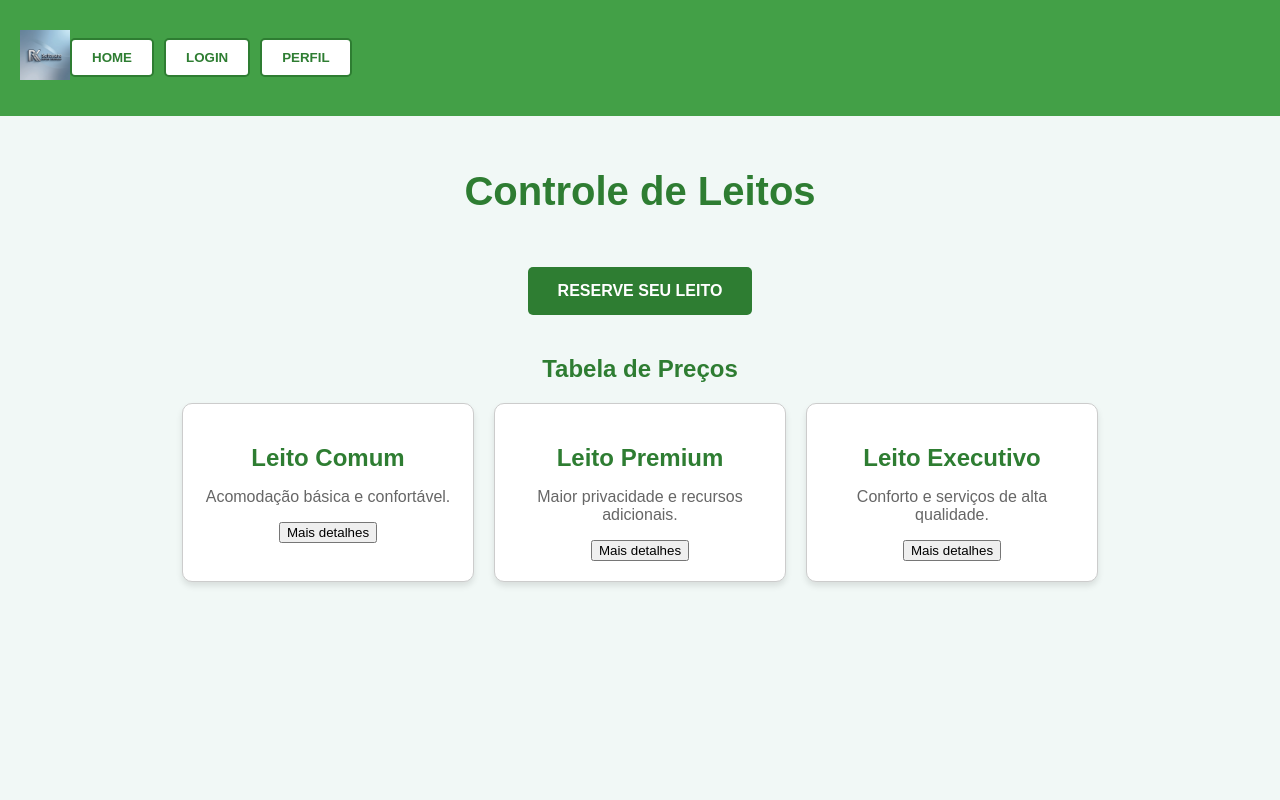
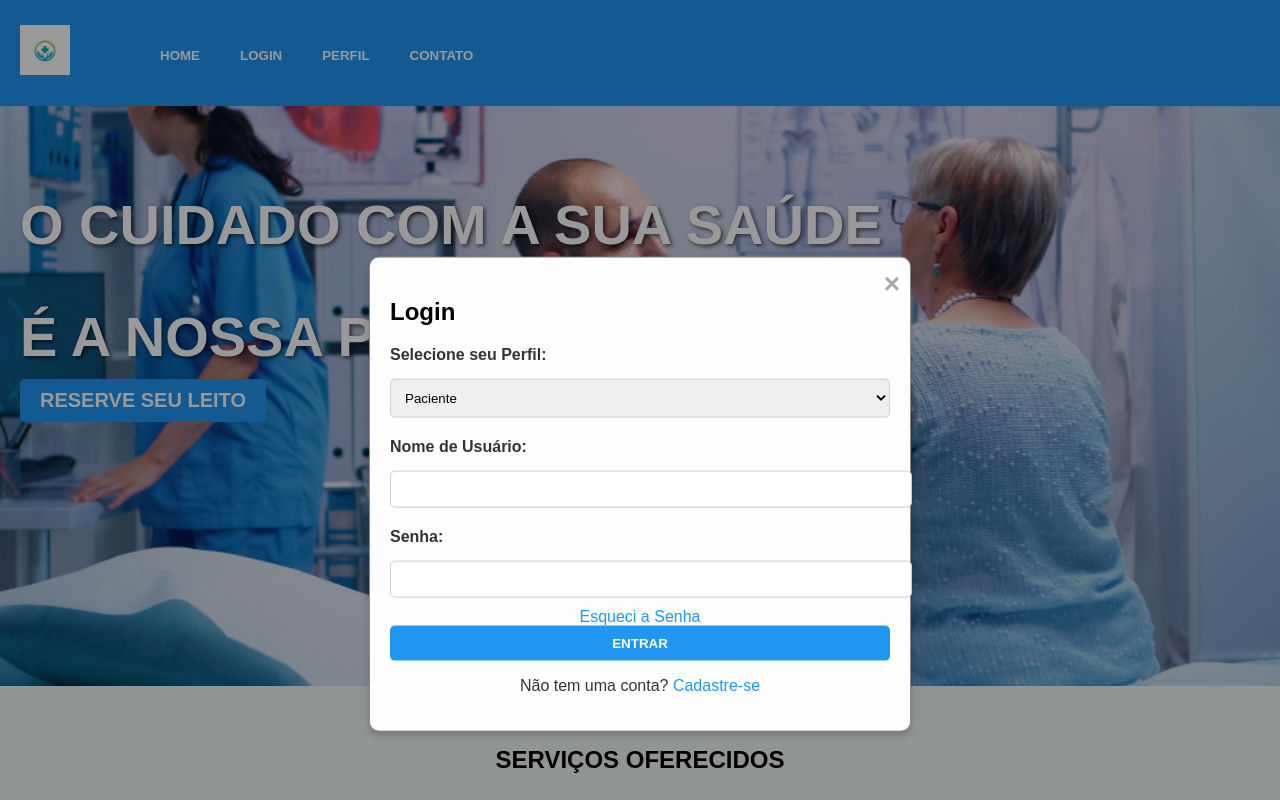
Before and after one commit to regisamxjr/sistema-de-leitos, a plain HTML site: page frontend/html/tela1.html in a window 1280 px wide. Both pictures are taken after a click on the button "RESERVE SEU LEITO". Shown: the top 800 px of the page. Drawn offline with Linux system fonts and the light colour scheme.

Commit message:
estilização e criação de novas funcionalidades

```diff
--- a/frontend/css/leitocomum.css
+++ /dev/null
@@ -1,57 +0,0 @@
-body {
-    margin: 0;
-    font-family: Arial, sans-serif;
-    background-color: #f1f8f6;
-    color: #333;
-    text-align: center;
-    padding: 20px;
-}
-
-header h1 {
-    font-size: 2em;
-    color: #2e7d32;
-    margin-bottom: 20px;
-}
-
-.details-img {
-    width: 100%;
-    max-width: 400px;
-    margin: 20px auto;
-    display: block;
-    border-radius: 10px;
-    box-shadow: 0 6px 10px rgba(0, 0, 0, 0.15);
-}
-
-main ul {
-    list-style: none;
-    padding: 0;
-    text-align: left;
-    max-width: 400px;
-    margin: 0 auto 20px;
-}
-
-main ul li {
-    margin: 10px 0;
-    font-size: 1.1em;
-}
-
-main p {
-    font-size: 1.2em;
-    margin: 15px 0;
-}
-
-main button {
-    margin-top: 20px;
-    padding: 10px 20px;
-    font-size: 1em;
-    background-color: #2e7d32;
-    color: white;
-    border: none;
-    border-radius: 5px;
-    cursor: pointer;
-    transition: 0.3s;
-}
-
-main button:hover {
-    background-color: #1b5e20;
-}
--- a/frontend/css/leitoexecutivo.css
+++ /dev/null
@@ -1,57 +0,0 @@
-body {
-    margin: 0;
-    font-family: Arial, sans-serif;
-    background-color: #f1f8f6;
-    color: #333;
-    text-align: center;
-    padding: 20px;
-}
-
-header h1 {
-    font-size: 2em;
-    color: #2e7d32;
-    margin-bottom: 20px;
-}
-
-.details-img {
-    width: 100%;
-    max-width: 400px;
-    margin: 20px auto;
-    display: block;
-    border-radius: 10px;
-    box-shadow: 0 6px 10px rgba(0, 0, 0, 0.15);
-}
-
-main ul {
-    list-style: none;
-    padding: 0;
-    text-align: left;
-    max-width: 400px;
-    margin: 0 auto 20px;
-}
-
-main ul li {
-    margin: 10px 0;
-    font-size: 1.1em;
-}
-
-main p {
-    font-size: 1.2em;
-    margin: 15px 0;
-}
-
-main button {
-    margin-top: 20px;
-    padding: 10px 20px;
-    font-size: 1em;
-    background-color: #2e7d32;
-    color: white;
-    border: none;
-    border-radius: 5px;
-    cursor: pointer;
-    transition: 0.3s;
-}
-
-main button:hover {
-    background-color: #1b5e20;
-}
--- a/frontend/css/leitopremium.css
+++ /dev/null
@@ -1,58 +0,0 @@
-
-body {
-    margin: 0;
-    font-family: Arial, sans-serif;
-    background-color: #f1f8f6;
-    color: #333;
-    text-align: center;
-    padding: 20px;
-}
-
-header h1 {
-    font-size: 2em;
-    color: #2e7d32;
-    margin-bottom: 20px;
-}
-
-.details-img {
-    width: 100%;
-    max-width: 400px;
-    margin: 20px auto;
-    display: block;
-    border-radius: 10px;
-    box-shadow: 0 6px 10px rgba(0, 0, 0, 0.15);
-}
-
-main ul {
-    list-style: none;
-    padding: 0;
-    text-align: left;
-    max-width: 400px;
-    margin: 0 auto 20px;
-}
-
-main ul li {
-    margin: 10px 0;
-    font-size: 1.1em;
-}
-
-main p {
-    font-size: 1.2em;
-    margin: 15px 0;
-}
-
-main button {
-    margin-top: 20px;
-    padding: 10px 20px;
-    font-size: 1em;
-    background-color: #2e7d32;
-    color: white;
-    border: none;
-    border-radius: 5px;
-    cursor: pointer;
-    transition: 0.3s;
-}
-
-main button:hover {
-    background-color: #1b5e20;
-}
--- a/frontend/css/style.css
+++ b/frontend/css/style.css
@@ -1,4 +1,3 @@
-/* Estilos Gerais */
 body {
     margin: 0;
     font-family: Arial, sans-serif;
@@ -7,13 +6,7 @@ body {
 }
 
 h1, h2 {
-    color: #2e7d32;
-}
-
-header {
-    background-color: #43a047;
-    color: white;
-    padding: 10px 0;
+    color: #000000;
 }
 
 .navbar {
@@ -23,96 +16,319 @@ header {
     padding: 0 20px;
 }
 
-.nav-container {
-    display: flex;
-    align-items: center;
+header {
+    background-color: #2196F3;
+    color: white;
+    padding: 5px 0;
 }
 
 .logo {
     height: 50px;
 }
 
+.nav-container {
+    display: flex;
+    align-items: center;
+    gap: 80px;
+}
+
 .nav-buttons {
     display: flex;
-    gap: 10px;
+    justify-content: center;
+    align-items: center;
+    gap: 40px;
+    margin-top: 5px;
 }
 
-.btn {
+#btn-reserve {
     padding: 10px 20px;
-    background-color: white;
-    color: #2e7d32;
-    border: 2px solid #2e7d32;
-    border-radius: 5px;
-    cursor: pointer;
-    font-weight: bold;
-    text-transform: uppercase;
-    transition: 0.3s;
+    font-size: 20px;
+    height: auto;
+    width: auto;
 }
 
-.btn:hover {
-    background-color: #2e7d32;
-    color: white;
+section.intro {
+    padding: 40px 20px;
+    text-align: left;
+    background-image: url('/frontend/img/medico.jpg');
+    background-size: cover;
+    background-position: center;
+    min-height: 500px;
 }
 
-main {
-    padding: 20px;
-    text-align: center;
+section.intro h1 {
+    font-size: 3.5em;
+    font-weight: bold;
+    color: #ffffff;
+    text-shadow: 2px 2px 4px rgba(0, 0, 0, 0.6);
+    margin-bottom: 10px;
+    text-align: left;
 }
 
-.intro h1 {
+section.intro h2 {
     font-size: 2.5em;
+    color: #ffffff;
+    margin-bottom: 30px;
+    text-align: left;
+    text-shadow: 1px 1px 3px rgba(0, 0, 0, 0.6);
 }
 
-.reserve {
-    background-color: #2e7d32;
-    color: white;
-    border: none;
-    padding: 15px 30px;
-    font-size: 1em;
-    margin-top: 20px;
-    transition: 0.3s;
-}
-
-.reserve:hover {
-    background-color: #1b5e20;
+section {
+    margin-bottom: 60px;
 }
 
 .pricing {
-    margin-top: 40px;
+    text-align: center;
+    margin-top: 60px;
 }
 
 .pricing-table {
     display: flex;
     justify-content: center;
-    gap: 20px;
-    margin-top: 20px;
+    gap: 30px;
+    margin-top: 40px;
+    flex-wrap: wrap;
+    justify-content: center;
 }
 
 .pricing-item {
-    background-color: white;
-    border: 1px solid #ccc;
-    border-radius: 10px;
-    padding: 20px;
-    width: 250px;
-    box-shadow: 0 4px 6px rgba(0, 0, 0, 0.1);
-    transition: 0.3s;
+    background-color: #ffffff;
+    border: 2px solid #2196F3;
+    border-radius: 15px;
+    padding: 30px;
+    width: 320px;
+    box-shadow: 0 6px 8px rgba(0, 0, 0, 0.1);
+    transition: transform 0.3s, box-shadow 0.3s;
+    position: relative;
+    overflow: hidden;
+    text-align: left;
+    margin-bottom: 20px;
 }
 
 .pricing-item:hover {
-    box-shadow: 0 8px 12px rgba(0, 0, 0, 0.2);
+    box-shadow: 0 10px 15px rgba(0, 0, 0, 0.2);
     transform: translateY(-5px);
 }
 
 .pricing-item h2 {
-    margin-bottom: 10px;
+    margin-bottom: 15px;
+    font-size: 1.75em;
+    color: #2196F3;
+    font-weight: bold;
+}
+
+.pricing-item .price {
+    font-size: 1.5em;
+    font-weight: bold;
+    color: #0A3D7D;
+    margin-bottom: 20px;
 }
 
 .pricing-item p {
-    color: #666;
+    color: #555;
+    margin-bottom: 20px;
+    line-height: 1.5;
+    font-size: 1em;
 }
 
 .pricing-img {
     width: 100%;
+    height: auto;
     border-radius: 10px;
-    margin-bottom: 15px;
+    margin-bottom: 20px;
 }
+
+.pricing-details {
+    position: absolute;
+    top: 100%;
+    left: 0;
+    width: 100%;
+    background-color: #f9f9f9;
+    border-top: 2px solid #2196F3;
+    padding: 20px;
+    box-shadow: 0 -6px 8px rgba(0, 0, 0, 0.1);
+    transition: top 0.3s ease-in-out;
+}
+
+.pricing-item:hover .pricing-details {
+    top: 0;
+}
+
+.pricing-details h3 {
+    margin-bottom: 10px;
+    color: #2196F3;
+    font-size: 1.2em;
+}
+
+.pricing-details ul {
+    list-style: disc;
+    padding-left: 20px;
+    margin: 0;
+}
+
+.pricing-details li {
+    margin-bottom: 8px;
+    color: #333;
+    font-size: 0.95em;
+}
+
+.nav-buttons {
+    display: flex;
+    justify-content: flex-end;
+    align-items: center;
+    gap: 20px;
+}
+
+.modal {
+    display: none;
+    position: fixed;
+    top: 0;
+    left: 0;
+    width: 100%;
+    height: 100%;
+    background-color: rgba(0, 0, 0, 0.5);
+    z-index: 1000;
+}
+
+.modal-content {
+    position: absolute;
+    top: 50%;
+    left: 50%;
+    transform: translate(-50%, -50%);
+    background-color: white;
+    padding: 20px;
+    border-radius: 5px;
+    width: 80%;
+    max-width: 500px;
+}
+
+.close-btn {
+    position: absolute;
+    top: 10px;
+    right: 10px;
+    font-size: 30px;
+    cursor: pointer;
+}
+
+.close-btn:hover,
+.close-btn:focus {
+    color: black;
+    text-decoration: none;
+    cursor: pointer;
+}
+
+form label {
+    display: block;
+    margin: 10px 0 5px;
+    font-weight: bold;
+}
+
+form input,
+form select {
+    width: 100%;
+    padding: 10px;
+    margin: 10px 0;
+    border: 1px solid #ccc;
+    border-radius: 5px;
+}
+
+.forgot-password,
+.register-option {
+    text-align: center;
+}
+
+.forgot-password a,
+.register-option a {
+    color: #2196F3;
+    text-decoration: none;
+}
+
+.forgot-password a:hover,
+.register-option a:hover {
+    text-decoration: underline;
+}
+
+.modal {
+    display: none;
+    position: fixed;
+    z-index: 1;
+    left: 0;
+    top: 0;
+    width: 100%;
+    height: 100%;
+    overflow: auto;
+    background-color: rgba(0, 0, 0, 0.4);
+    padding-top: 60px;
+}
+
+.modal-content {
+    background-color: #fefefe;
+    margin: 5% auto;
+    padding: 20px;
+    border: 1px solid #888;
+    width: 50%;
+    box-shadow: 0 4px 8px rgba(0, 0, 0, 0.2);
+    border-radius: 10px;
+}
+
+.close-btn {
+    color: #aaa;
+    float: right;
+    font-size: 28px;
+    font-weight: bold;
+}
+
+.close-btn:hover,
+.close-btn:focus {
+    color: black;
+    text-decoration: none;
+    cursor: pointer;
+}
+
+form label {
+    display: block;
+    margin: 10px 0 5px;
+    font-weight: bold;
+}
+
+form input,
+form select,
+form textarea {
+    width: 100%;
+    padding: 10px;
+    margin: 10px 0;
+    border: 1px solid #ccc;
+    border-radius: 5px;
+}
+
+.forgot-password,
+.register-option {
+    text-align: center;
+}
+
+.forgot-password a,
+.register-option a {
+    color: #2196F3;
+    text-decoration: none;
+}
+
+.forgot-password a:hover,
+.register-option a:hover {
+    text-decoration: underline;
+}
+
+.btn {
+    width: 100%;
+    padding: 10px;
+    background-color: #2196F3;
+    color: white;
+    border: none;
+    border-radius: 5px;
+    cursor: pointer;
+    font-weight: bold;
+    text-transform: uppercase;
+}
+
+.btn:hover {
+    background-color: #0A3D7D;
+}
--- a/frontend/html/tela1.html
+++ b/frontend/html/tela1.html
@@ -4,6 +4,7 @@
     <meta charset="UTF-8">
     <meta name="viewport" content="width=device-width, initial-scale=1.0">
     <link rel="stylesheet" href="/frontend/css/style.css">
+    <link rel="stylesheet" href="/frontend/js/script.js">
     <link rel="icon" href="/frontend/img/logo RX SOFTWARE.jpg" type="image/png">
 
     <title>Controle de Leitos</title>
@@ -13,12 +14,13 @@
         <nav class="navbar">
             <div class="nav-container">
                 <h1>
-                    <img src="/frontend/img/logo RX SOFTWARE.jpg" alt="Logo da Empresa" class="logo">
+                    <img src="/frontend/img/logohosp.png" alt="Logo da Empresa" class="logo">
                 </h1>
                 <div class="nav-buttons">
                     <button class="btn home">Home</button>
                     <button class="btn login">Login</button>
                     <button class="btn perfil">Perfil</button>
+                    <button class="btn contato">Contato</button>
                 </div>
             </div>
         </nav>
@@ -26,30 +28,76 @@
 
     <main>
         <section class="intro">
-            <h1>Controle de Leitos</h1>
-            <button class="btn reserve">Reserve seu leito</button>
+            <h1>O CUIDADO COM A SUA SAÚDE</h1>
+            <h1>É A NOSSA PRIORDADE</h1>
+            <button class="btn reserve" id="btn-reserve">Reserve seu leito</button>
         </section>
 
         <section class="pricing">
-            <h1>Tabela de Preços</h1>
+            <h1>SERVIÇOS OFERECIDOS</h1>
             <div class="pricing-table">
                 <div class="pricing-item">
+                    <img src="/frontend/img/leitocomum.jpg" alt="Leito Comum" class="pricing-img">
                     <h2>Leito Comum</h2>
                     <p>Acomodação básica e confortável.</p>
-                    <button class="btn-details" onclick="window.open('leitocomum.html', '_blank')">Mais detalhes</button>
+                    <p><strong>Preço:</strong> R$100,00 por dia</p>
+                    <p><strong>Comodidades:</strong> Cama simples, Wi-Fi gratuito, Banheiro compartilhado.</p>
                 </div>
                 <div class="pricing-item">
+                    <img src="/frontend/img/leitopremium.jpeg" alt="Leito Premium" class="pricing-img">
                     <h2>Leito Premium</h2>
                     <p>Maior privacidade e recursos adicionais.</p>
-                    <button class="btn-details" onclick="window.open('leitopremium.html', '_blank')">Mais detalhes</button>
+                    <p><strong>Preço:</strong> R$200,00 por dia</p>
+                    <p><strong>Comodidades:</strong> Cama queen-size, Wi-Fi rápido, Banheiro privativo, TV a cabo.</p>
                 </div>
                 <div class="pricing-item">
+                    <img src="/frontend/img/leitoexecutivo.jpg" alt="Leito Executivo" class="pricing-img">
                     <h2>Leito Executivo</h2>
                     <p>Conforto e serviços de alta qualidade.</p>
-                    <button class="btn-details" onclick="window.open('leitoexecutivo.html', '_blank')">Mais detalhes</button>
+                    <p><strong>Preço:</strong> R$300,00 por dia</p>
+                    <p><strong>Comodidades:</strong> Cama king-size, Wi-Fi ultra rápido, Banheiro privativo de luxo, Mesa de trabalho.</p>
                 </div>
             </div>
         </section>
     </main>
+
+    <div class="modal" id="modal-login">
+        <div class="modal-content">
+            <span class="close-btn" id="close-modal">&times;</span>
+            <h2>Login</h2>
+            <form id="form-login">
+                <!-- Seleção de Perfil (Paciente ou Médico) -->
+                <label for="perfil">Selecione seu Perfil:</label>
+                <select id="perfil" name="perfil" required>
+                    <option value="paciente">Paciente</option>
+                    <option value="medico">Médico</option>
+                </select>
+
+                <!-- Campo de Login (Nome de Usuário) -->
+                <label for="usuario">Nome de Usuário:</label>
+                <input type="text" id="usuario" name="usuario" required>
+
+                <!-- Campo de Senha -->
+                <label for="senha">Senha:</label>
+                <input type="password" id="senha" name="senha" required>
+
+                <!-- Esqueci a Senha -->
+                <div class="forgot-password">
+                    <a href="#">Esqueci a Senha</a>
+                </div>
+
+                <!-- Botão de Login -->
+                <button type="submit" class="btn">Entrar</button>
+
+                <!-- Registro Opcional -->
+                <div class="register-option">
+                    <p>Não tem uma conta? <a href="#">Cadastre-se</a></p>
+                </div>
+            </form>
+        </div>
+    </div>
+
+
+    <script src="/frontend/js/script.js"></script>
 </body>
 </html>
--- a/frontend/js/script.js
+++ b/frontend/js/script.js
@@ -0,0 +1,22 @@
+document.addEventListener('DOMContentLoaded', function() {
+    const btnReserve = document.getElementById('btn-reserve');
+    const modal = document.getElementById('modal-login');
+    const closeModal = document.getElementById('close-modal');
+
+    // Mostrar o modal quando o botão for clicado
+    btnReserve.addEventListener('click', function() {
+        modal.style.display = 'block';
+    });
+
+    // Fechar o modal quando o botão de fechar for clicado
+    closeModal.addEventListener('click', function() {
+        modal.style.display = 'none';
+    });
+
+    // Fechar o modal quando clicar fora da área do modal
+    window.addEventListener('click', function(event) {
+        if (event.target === modal) {
+            modal.style.display = 'none';
+        }
+    });
+});
```
Also changed, not shown: frontend/html/leitocomum.html (deleted, +0 -24 lines), frontend/html/leitoexecutivo.html (deleted, +0 -27 lines), frontend/html/leitopremium.html (deleted, +0 -26 lines), frontend/img/leitocomum.jpg (added), frontend/img/leitoexecutivo.jpg (added), frontend/img/leitopremium.jpeg (added), frontend/img/logo RX SOFTWARE.jpg (deleted), frontend/img/logohosp.png (added), frontend/img/medico.jpg (added).
